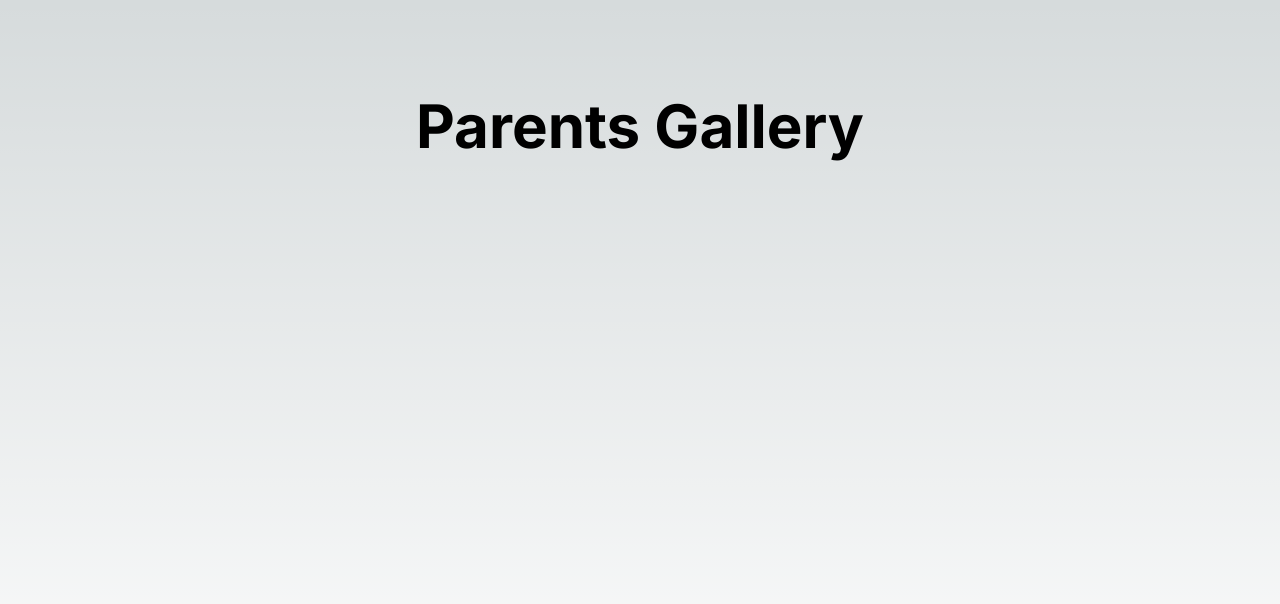
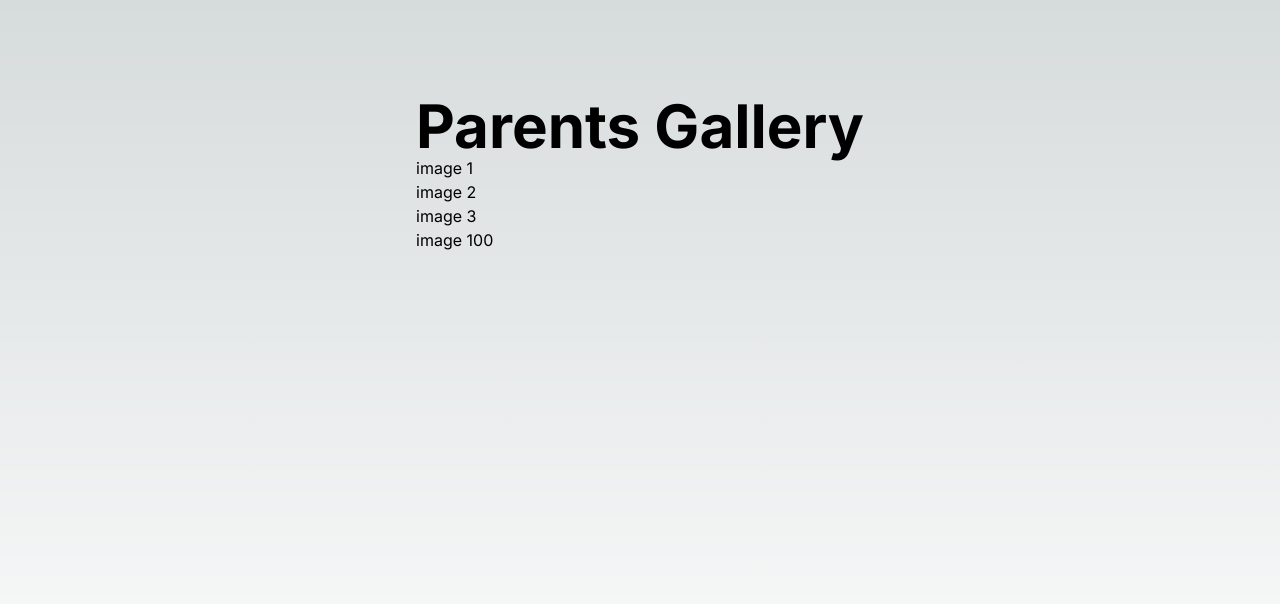
Before and after one commit to hamidreza8968/Newborn-Darling, a Next.js app: page /gallery/parents in a window 1280 px wide. Shown: the top 604 px of the page. Built offline with nearby package versions, Linux system fonts and the light colour scheme.

Commit message:
edit/ roth of gallery and images pages

```diff
--- /dev/null
+++ b/src/app/docs/[[...params]]/page.js
@@ -0,0 +1,17 @@
+"use client";
+import {usePathname} from "next/navigation";
+
+export default function Doc() {
+    const rout = usePathname();
+    const editedRout = rout.split("/").filter((el , i) => i!==0 && i!==1);
+    const featureId = editedRout[0];
+    const conceptId = editedRout[1];
+    return (
+        <main className="flex min-h-screen flex-col items-center justify-between p-24">
+            <div>
+                <h1 className="font-bold text-6xl">feature number {featureId}</h1>
+                <h1 className="font-bold text-6xl">concept number {conceptId}</h1>
+            </div>
+        </main>
+    );
+}
--- /dev/null
+++ b/src/app/gallery/baby/[imageId]/page.js
@@ -0,0 +1,14 @@
+"use client";
+import {usePathname} from "next/navigation";
+export default function PickedImage() {
+    const pathname = usePathname();
+    const pathnameArr = pathname.split("/");
+    const imageId = pathnameArr[pathnameArr.length-1];
+    return (
+        <main className="flex min-h-screen flex-col items-center justify-between p-24">
+            <div>
+                <h1 className="font-bold text-6xl">image number {imageId}</h1>
+            </div>
+        </main>
+    );
+}
--- a/src/app/gallery/baby/page.js
+++ b/src/app/gallery/baby/page.js
@@ -1,8 +1,24 @@
-export default function BabyGallery() {
+import Link from "next/link";
+
+export default function BabyGallery({imageId=100}) {
     return (
         <main className="flex min-h-screen flex-col items-center justify-between p-24">
             <div>
                 <h1 className="font-bold text-6xl">Baby Gallery</h1>
+                <div className="flex flex-col">
+                    <Link href="/gallery/baby/1">
+                        image 1
+                    </Link>
+                    <Link href="/gallery/baby/2">
+                        image 2
+                    </Link>
+                    <Link href="/gallery/baby/3">
+                        image 3
+                    </Link>
+                    <Link href={`/gallery/baby/${imageId}`}>
+                        image {imageId}
+                    </Link>
+                </div>
             </div>
         </main>
     );
--- a/src/app/gallery/page.js
+++ b/src/app/gallery/page.js
@@ -1,8 +1,20 @@
+import Link from "next/link";
+
 export default function Gallery() {
     return (
         <main className="flex min-h-screen flex-col items-center justify-between p-24">
             <div>
                 <h1 className="font-bold text-6xl">Gallery of Pictures</h1>
+                <div>
+                    <Link href="/gallery/baby">
+                        Baby Gallery
+                    </Link>
+                </div>
+                <div>
+                    <Link href="/gallery/parents">
+                        Parents Gallery
+                    </Link>
+                </div>
             </div>
         </main>
     );
--- /dev/null
+++ b/src/app/gallery/parents/[imageId]/page.js
@@ -0,0 +1,14 @@
+"use client";
+import {usePathname} from "next/navigation";
+export default function PickedImage() {
+    const pathname = usePathname();
+    const pathnameArr = pathname.split("/");
+    const imageId= pathnameArr[pathnameArr.length-1];
+    return (
+        <main className="flex min-h-screen flex-col items-center justify-between p-24">
+            <div>
+                <h1 className="font-bold text-6xl">image number {imageId}</h1>
+            </div>
+        </main>
+    );
+}
--- a/src/app/gallery/parents/page.js
+++ b/src/app/gallery/parents/page.js
@@ -1,8 +1,23 @@
-export default function ParentsGallery() {
+import Link from "next/link";
+export default function ParentsGallery({imageId=100}) {
     return (
         <main className="flex min-h-screen flex-col items-center justify-between p-24">
             <div>
                 <h1 className="font-bold text-6xl">Parents Gallery</h1>
+                <div className="flex flex-col">
+                    <Link href="/gallery/parents/1">
+                        image 1
+                    </Link>
+                    <Link href="/gallery/parents/2">
+                        image 2
+                    </Link>
+                    <Link href="/gallery/parents/3">
+                        image 3
+                    </Link>
+                    <Link href={`/gallery/baby/${imageId}`}>
+                        image {imageId}
+                    </Link>
+                </div>
             </div>
         </main>
     );
```
Lines whose indentation alone changed are shown as unchanged.
